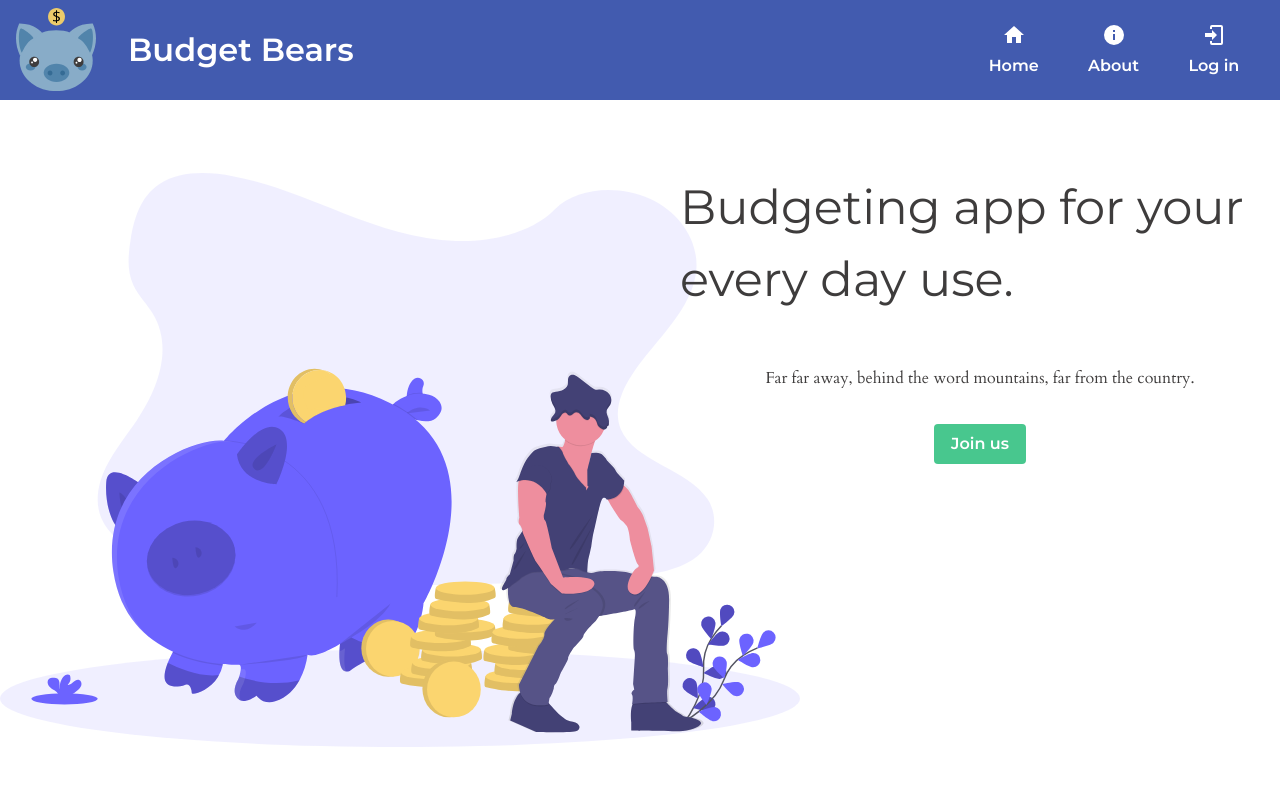
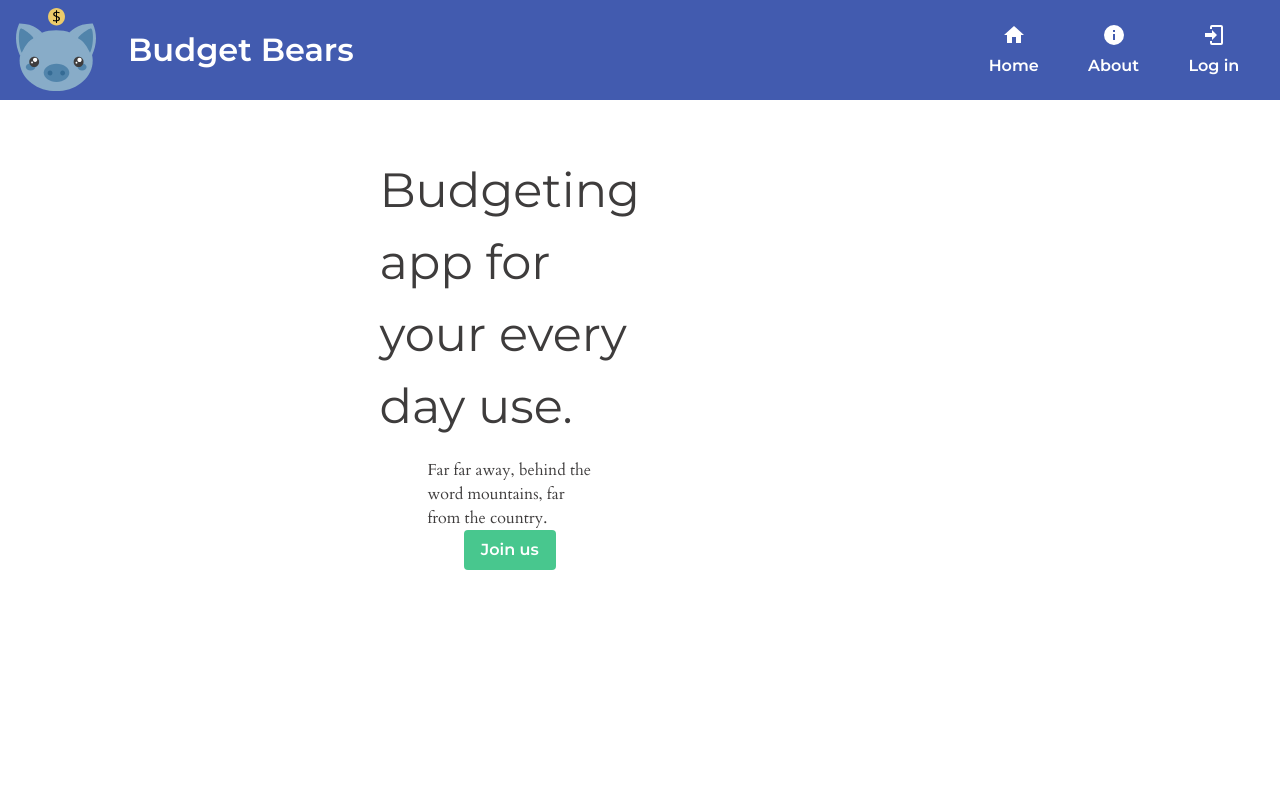
Before and after one commit to chingu-voyage7/Bears-Team-19, a React (Create React App) app in the folder budget-app/: page / in a window 1280 px wide. Shown: the top 800 px of the page. Built offline with nearby package versions, Linux system fonts and the light colour scheme.

Commit message:
Added grid layout to app.

```diff
--- a/budget-app/src/components/Icons/index.js
+++ b/budget-app/src/components/Icons/index.js
@@ -16,6 +16,7 @@ import { Twitter } from './Twitter'
 import { Instagram } from './Instagram'
 import { Phone } from './Phone'
 import { Mapmarker } from './Mapmarker'
+import { Google } from './Google'
 
 const Icon = props => {
   switch (props.name) {
@@ -35,6 +36,8 @@ const Icon = props => {
       return <Twitter {...props} />
     case 'facebook':
       return <Facebook {...props} />
+    case 'google':
+      return <Google {...props} />
     case 'profile':
       return <Profile {...props} />
     case 'home':
--- /dev/null
+++ b/budget-app/src/containers/App/App.css
@@ -0,0 +1,5 @@
+.App {
+  display: grid;
+  grid-template-rows: repeat(3, 1fr);
+  height: 100%;
+}
--- a/budget-app/src/containers/App/App.js
+++ b/budget-app/src/containers/App/App.js
@@ -6,6 +6,9 @@ import Header from '../../components/Header'
 import Footer from '../../components/Footer'
 import NotFound from '../../components/NotFound'
 import Signup from '../Signup/Signup'
+import Signin from '../Signin/Signin'
+
+import './App.css'
 
 class App extends Component {
   constructor() {
@@ -22,6 +25,7 @@ class App extends Component {
             <Route exact path="/" component={Home} />
             <Route path="/about" component={About} />
             <Route path="/signup" component={Signup} />
+            <Route path="/signin" component={Signin} />
             <Route component={NotFound} />
           </Switch>
           <Footer />
--- a/budget-app/src/index.css
+++ b/budget-app/src/index.css
@@ -22,6 +22,14 @@
   --font-body: 'Cardo', serif;
 }
 
+html,
+body {
+  height: 100%;
+}
+
+#root {
+  height: 100%;
+}
 body {
   margin: 0;
   padding: 0;
```
